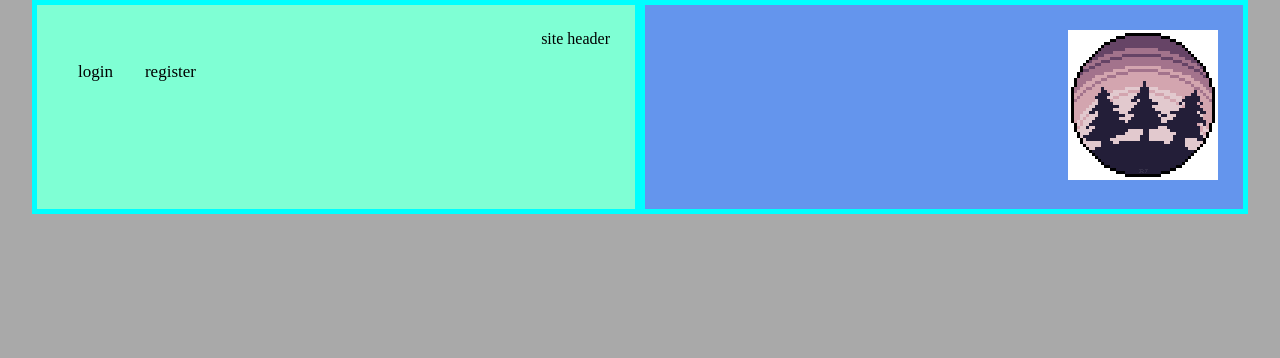
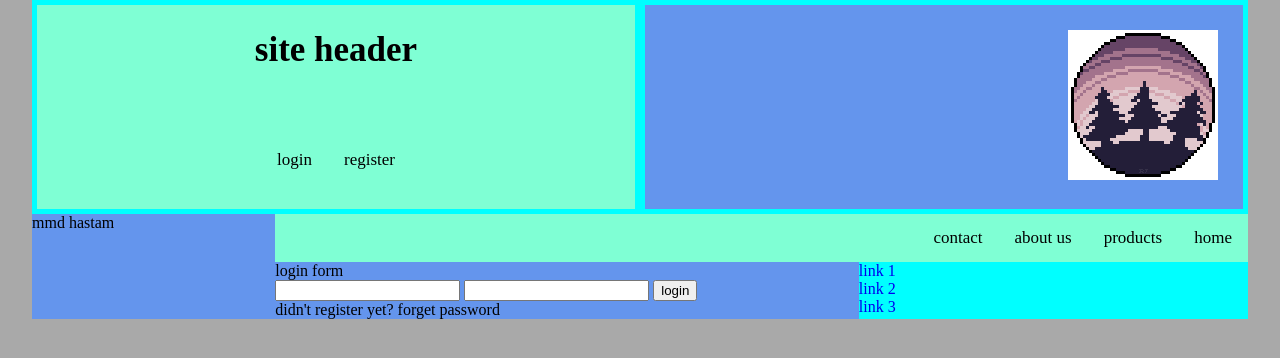
Before and after one commit to jamshidian9898/specialSubjectsSchool2, a plain HTML site: page front/index.html in a window 1280 px wide. Drawn offline with Linux system fonts and the light colour scheme.

Commit message:
add body section work on content and sidebar

```diff
--- a/front/css/style.css
+++ b/front/css/style.css
@@ -67,10 +67,18 @@ ul {
     text-align: end;
     display: flex;
     flex-direction: column;
+    justify-content: space-between;
+}
+
+.header-title {
+    text-align: center;
+    font-weight: 600;
+    font-size: 35px;
 }
 
 .nav {
     display: flex;
+    justify-content: center;
 }
 
 .nav a {
@@ -95,8 +103,39 @@ ul {
 .logo{
     justify-content: end;
 }
+
 .logo-img {
     width: 150px;
     height: 150px;
     justify-content: space-between;
 }
+
+.body{
+    display: flex;
+    align-items: stretch;
+    flex: 0 0 100%
+}
+
+.left-section{
+    width: 20%;
+}
+.right-section{
+    width: 80%;
+    display: flex;
+    flex-direction: column;
+}
+
+.main{
+    display: flex;
+}
+
+.content{
+    width: 60%;
+}
+.sidebar{
+    width: 40%;
+}
+
+.main-nav{
+    justify-content: end;
+    flex-direction: row-reverse;}
--- a/front/index.html
+++ b/front/index.html
@@ -28,18 +28,44 @@
             </div>
         </div>
 
+        <div class="body test1">
+            <div class="left-section test2">
+                mmd hastam
+            </div>
+            <div class="right-section test">
+                <div class="main-nav nav test1">
+                    <a href="#" class="nav-link">home</a>
+                    <a href="#" class="nav-link">products</a>
+                    <a href="#" class="nav-link">about us</a>
+                    <a href="#" class="nav-link">contact</a>
+                </div>
+                <div class="main test">
+                    <div class="content test2">
+                        <div class="login">
+                            <div class="form-header">login form</div>
+                            <div class="form-body">
+                                <form action="#" class="login-form">
+                                    <input class="form-input" type="text" name="email" id="">
+                                    <input class="form-input" type="text" name="password" id="">
+                                    <input class="btn btn-primary" type="submit" value="login">
+                                </form>
+                            </div>
+                            <div class="form-footer">
+                                <span class="form-link">didn't register yet?</span>
+                                <span class="form-link">forget password</span>
+                            </div>
+                        </div>
+                    </div>
+                    <div class="sidebar test">
+                        <ul class="sidebar-links">
+                            <li class="sidebar-item"><a href="#" class="sidebar-link">link 1</a></li>
+                            <li class="sidebar-item"><a href="#" class="sidebar-link">link 2</a></li>
+                            <li class="sidebar-item"><a href="#" class="sidebar-link">link 3</a></li>
+                        </ul>
+                    </div>
+                </div>
 
-
-
-
-
-
-
-
-
-
-        <div class="body">
-
+            </div>
         </div>
         <div class="footer">
             <div class="top-footer">
```
